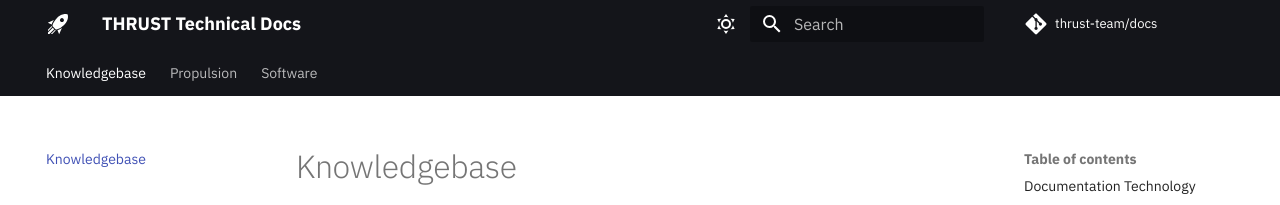
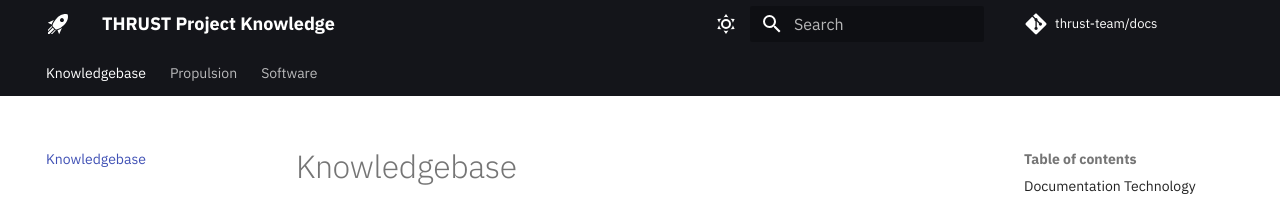
Before and after one commit to thrust-team/docs, an MkDocs documentation site: the page built from docs/index.md, in a window 1280 px wide. Shown: the top 205 px of the page. Built offline with MkDocs 1.6.1 and Material for MkDocs 9.7.7, drawn with Linux system fonts in a browser that asks for light colours; nearby versions of some CDN libraries; comment, search, counter and statistics services are not loaded.

Commit message:
Update mkdocs.yml

```diff
--- a/mkdocs.yml
+++ b/mkdocs.yml
@@ -1,4 +1,4 @@
-site_name: THRUST Technical Docs
+site_name: THRUST Project Knowledge
 
 theme:
   name: material
```
